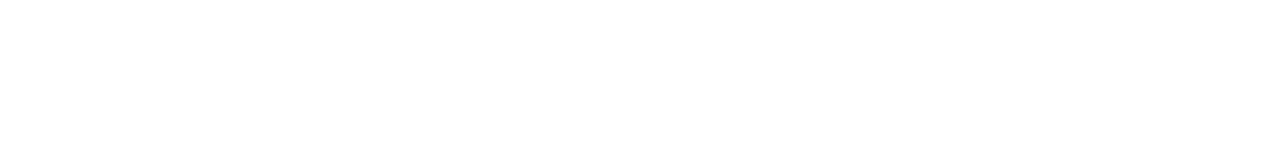
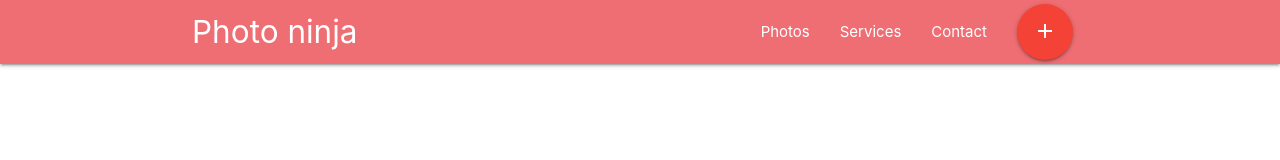
Before and after one commit to Danny-Lenko/landing-materialize-photo-ninja, a plain HTML site: page index.html in a window 1280 px wide. Drawn offline with nearby package versions, Linux system fonts and the light colour scheme.

```diff
--- a/index.html
+++ b/index.html
@@ -9,11 +9,30 @@
   <link href="https://fonts.googleapis.com/icon?family=Material+Icons" rel="stylesheet">
   <!-- Compiled and minified CSS -->
   <link rel="stylesheet" href="https://cdnjs.cloudflare.com/ajax/libs/materialize/1.0.0-beta/css/materialize.min.css">
-  <title>Photo Ninja</title>
+  <title>Photo Ninja materialize</title>
 </head>
 <body>
 
-  <!-- navbar -->
+  <header>
+    <!-- navbar -->
+    <nav>
+      <div class="nav-wrapper">
+        <div class="container">
+            <a href="#" class="brand-logo">Photo ninja</a>
+            <ul id="nav-mobile" class="right hide-on-med-and-down">
+              <li><a href="#">Photos</a></li>
+              <li><a href="#">Services</a></li>
+              <li><a href="#">Contact</a></li>
+              <li><a class="btn-floating btn-large waves-effect waves-light red"><i class="material-icons">add</i></a></li>
+            </ul>
+            <!-- <button class="btn right"></button>   -->
+        </div>
+      </div>
+    </nav>
+
+
+  </header>
+
 
   <!-- photo / grid -->
 
```
